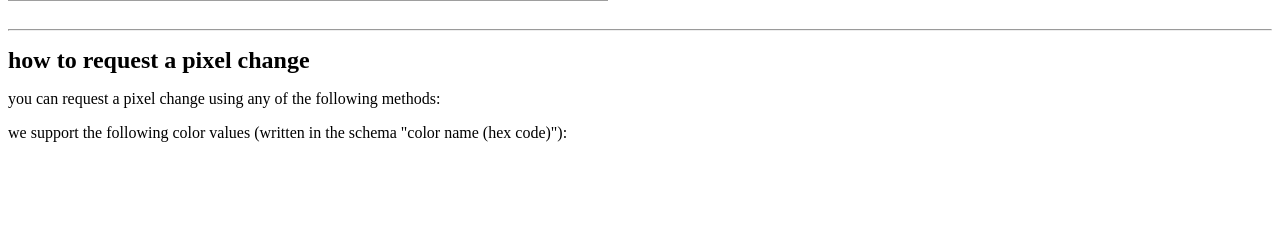
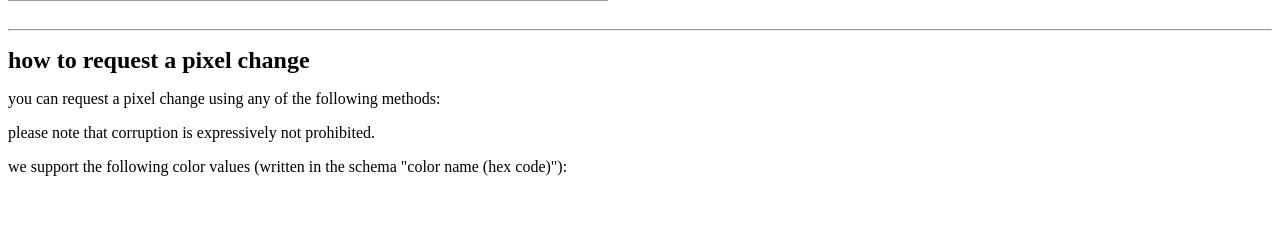
Before and after one commit to pixelebbe/pixelebbe, a Flask app: template templates/event/index.html in a window 1280 px wide. Shown: the part 573-800 px from the top of the page. Run offline with Flask 3, Linux system fonts and the light colour scheme; the template is opened without the code that fills it, so the values that code supplies are empty; parts of the project's set-up code (start-up, migrations or seed data) failed here and were passed over; grey boxes are pictures that could not be loaded.

Commit message:
be corrupt

```diff
--- a/templates/event/index.html
+++ b/templates/event/index.html
@@ -18,6 +18,8 @@
         {% endfor %}
     </ol>
 
+    <p>please note that corruption is expressively not prohibited.</p>
+
     <p>we support the following color values (written in the schema "color name (hex code)"):</p>
 
     <table>
```
